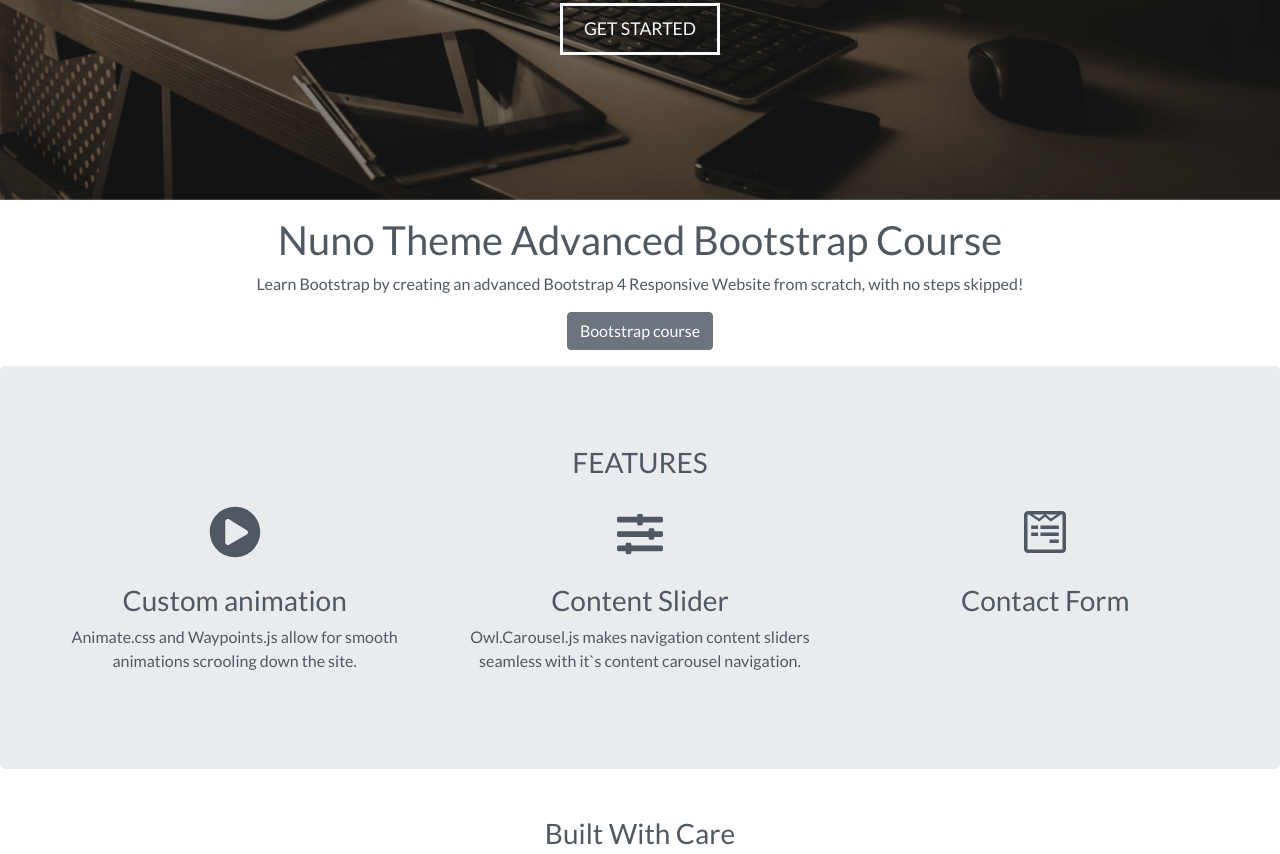
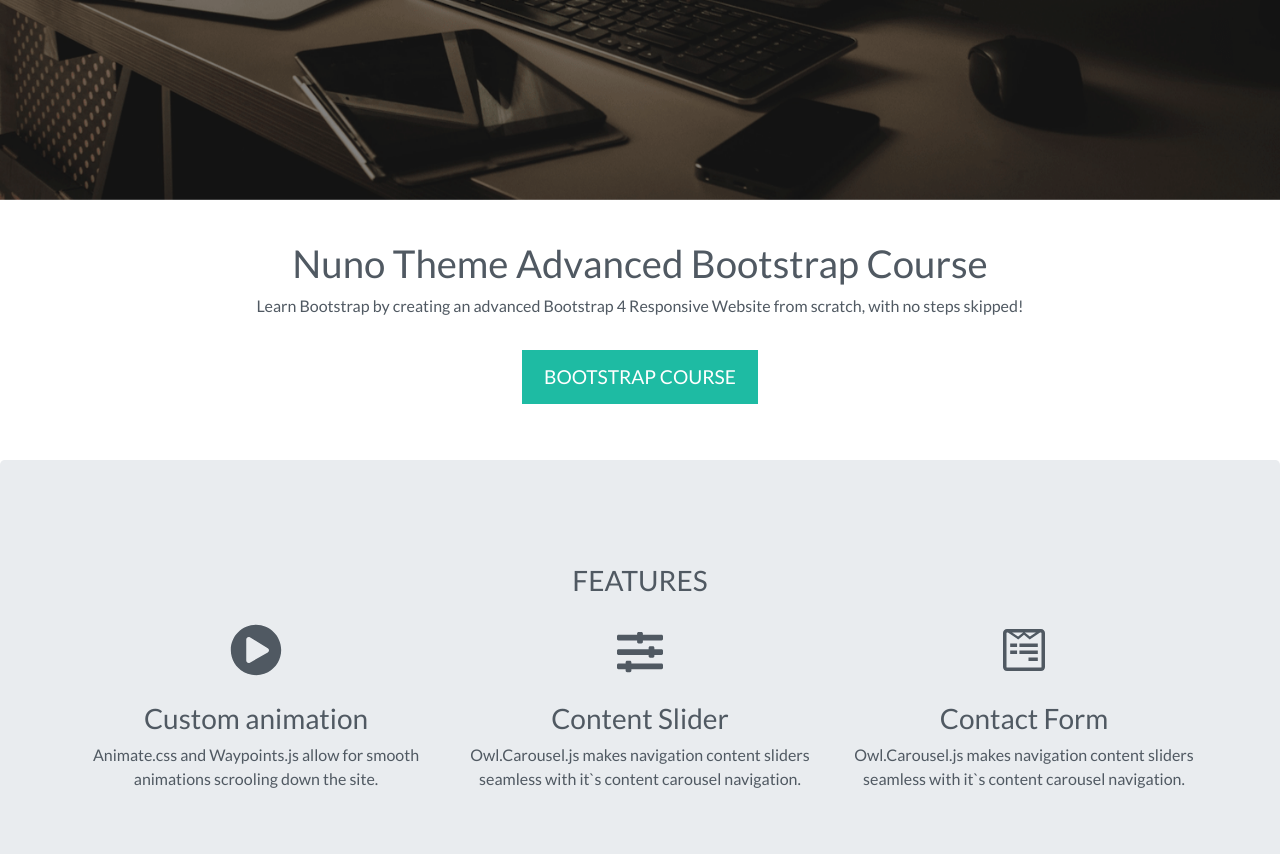
Before and after one commit to danilolmc/site-responsivo-bootstrap, a plain HTML site: page index.html in a window 1280 px wide. Shown: the part 600-1454 px from the top of the page. Drawn offline with Linux system fonts and the light colour scheme.

Commit message:
Adicionado o estilo final de seção curso

```diff
--- a/index.html
+++ b/index.html
@@ -112,7 +112,9 @@
 						<div class="feature">
 							<i class="fab fa-wpforms fa-4x" data-fa-transform="shrink-4 up-5"></i>
 							<h3>Contact Form</h3>
-							<p></p>
+							<p>Owl.Carousel.js makes navigation content sliders seamless with it`s content carousel
+								navigation.</p>
+
 						</div>
 					</div>
 
@@ -234,6 +236,27 @@
 
 	<div id="contact" class="offset">
 
+		<footer>
+			<div class="row justify-content-center">
+				<div class="col-md-5 text-center">
+					<img src="./img/nuno.png">
+					<p>At our core is a collection  of design and development solutions that
+						represent  everything your business needs to compete in the modern marketplace.
+					</p>
+					<strong>Contact Info</strong>
+					<p>(11) 1232-2341 <br>email@example.com</p>
+					<a href=""><i class="fab fa-facebook-square"></i></a>
+					<a href=""><i class="fab fa-twitter-square"></i></a>
+					<a href=""><i class="fab fa-instagram"></i></a>
+
+
+				</div>
+
+				<hr class="socket">
+				&copy; Nuno Theme
+			</div>
+		</footer>
+
 	</div>
 
 
--- a/style.css
+++ b/style.css
@@ -6,6 +6,14 @@ body{
   color: #505962;
   position: relative;
 
+}
+
+.offset:before{
+
+  display:block;
+  content: "";
+  height: 4rem;
+  margin-top: -4rem;
 }
 
 .navbar{
@@ -48,7 +56,7 @@ body{
   width: 100%;
   max-width: 100%;
   position: absolute;
-  top:17%;
+  top:9%;
   z-index: 1;
   color:#fff;
   text-transform: uppercase;
@@ -76,6 +84,39 @@ body{
   padding:.6rem 1.3rem;
   font-size: 1.1rem;
 }
+
+.narrow{
+  width: 90%;
+  margin: 1.5rem auto;
+  padding-top: 2rem;
+}
+
+.narrow h1{
+  font-size: 2.4rem;
+}
+
+.btn-secondary{
+  border-width: medium;
+  border-radius: 0;
+  text-transform: uppercase;
+  font-size:1.2rem;
+  padding:.6rem 1.2rem;
+  margin:1rem;
+  color: #fff;
+  background-color: #1ebba3;
+  border-color: #1ebba3;
+}
+.btn-secondary:hover{
+  background-color: #189582;
+  border-color: #189582;
+
+}
+
+
+.jumbotron{
+  margin-bottom: 0;
+  padding: 2rem 0 3.5rem;
+}
 /*============ BOOTSTRAP BREAK POINTS:
 
 Extra small (xs) devices (portrait phones, less than 576px)
```
